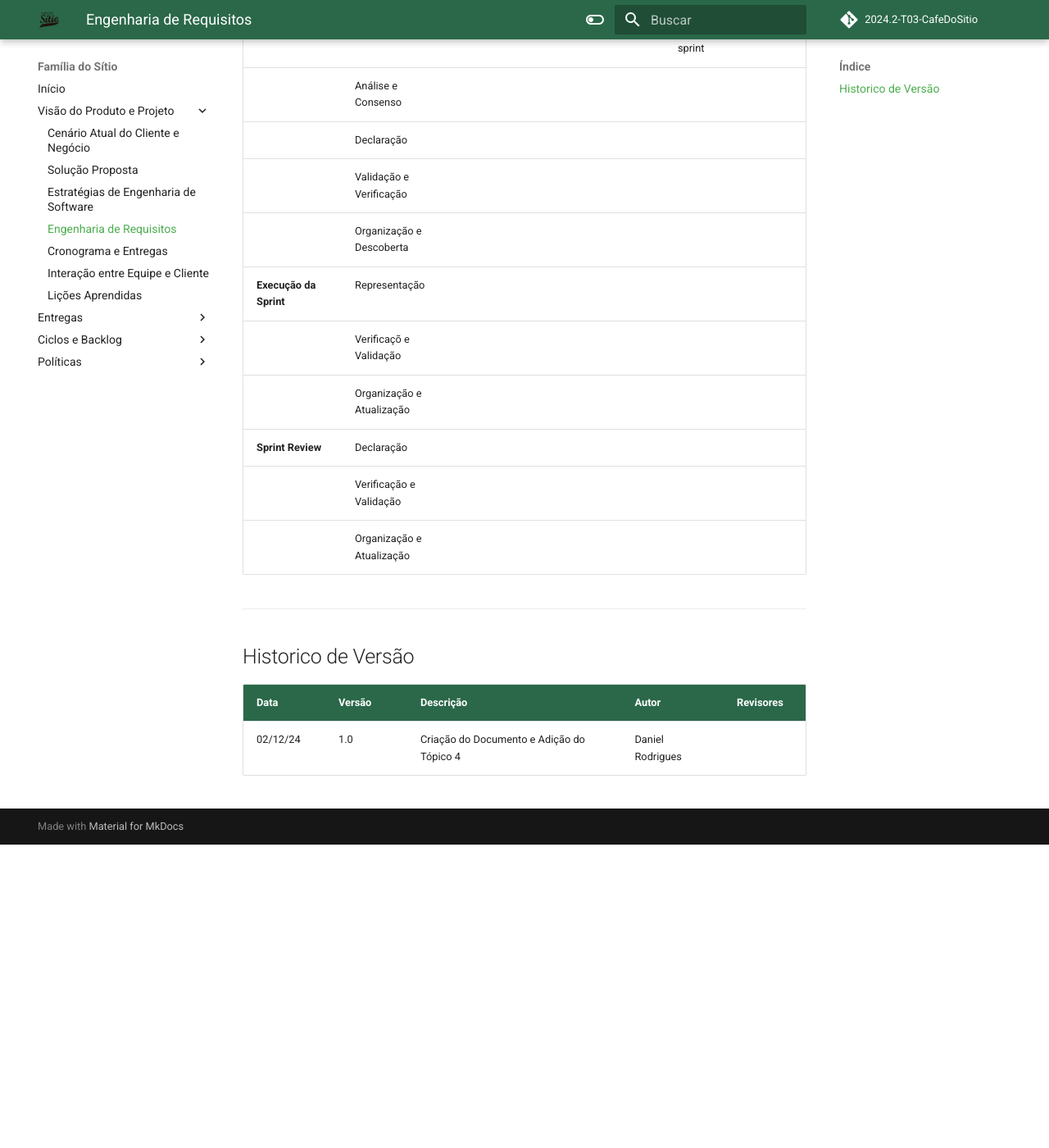
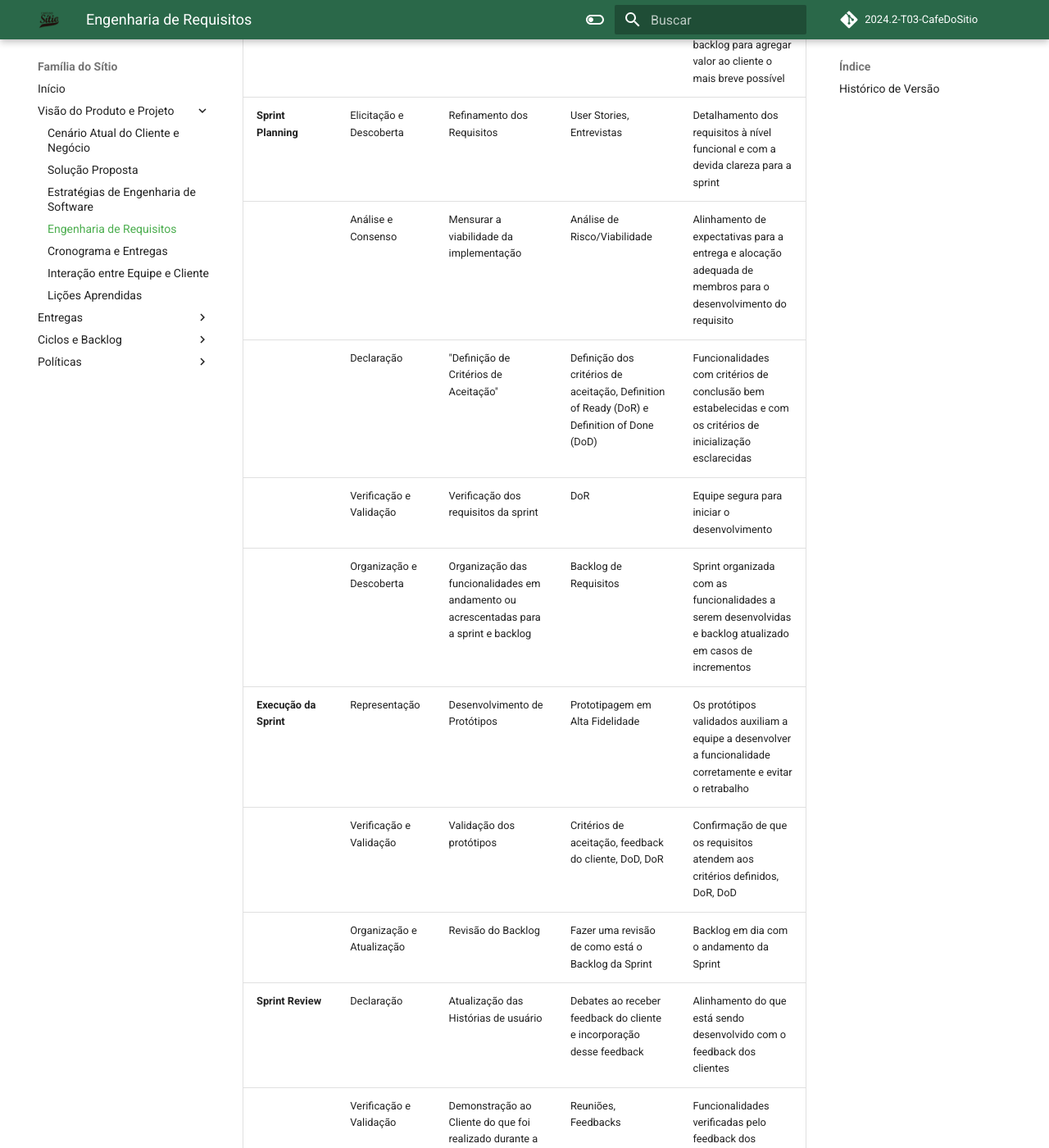
Before and after one commit to mdsreq-fga-unb/2024.2-T03-CafeDoSitio, an MkDocs documentation site: the page built from docs/sections/2-docPage/4-engenhariaRequisitos.md, in a window 1280 px wide and 1400 px high, scrolled down 857 px. Shown: the whole window at 82% size. Built offline with MkDocs 1.6.1 and Material for MkDocs 9.7.7, drawn with Linux system fonts in a browser that asks for light colours; comment, search, counter and statistics services are not loaded; before the commit the page ends 1887 px from its top, so only the background shows below that; some of the changed text lies outside the part shown.

```diff
--- a/docs/sections/2-docPage/4-engenhariaRequisitos.md
+++ b/docs/sections/2-docPage/4-engenhariaRequisitos.md
@@ -4,25 +4,26 @@ Baseando-se na estratégia de desenvolvimento de software selecionado, mencionad
 
 Fases do Processo           | Atividades ER             | Prática                    | Técnica                                                        | Resultado Esperado
 --------------------------- | ------------------------- | -------------------------- | -------------------------------------------------------------- | ----------------------------
-**Planejamento de Release** | Elicitação e Descoberta   | Elicitação de Requisitos   | Workshop Lean Inception, Brainstorming, Reuniões com o cliente | Identificção de requisitos presentes dentro do projeto
+**Planejamento de Release** | Elicitação e Descoberta   | Elicitação de Requisitos   | Workshop Lean Inception, Brainstorming, Reuniões com o cliente | Identificação de requisitos presentes dentro do projeto
                             | Análise e Consenso        | Priorização dos Requisitos | Priorização via Workshop Lean Inception | Definição do valor técnico valor agregado e do impacto na experiência do usuário
                             | Declaração                | Registro dos Requisitos | Épicos e User Stories | Histórias de usuário que descrevem as funcionalidades presentes no projeto
-                            | Validação e Verificação   | | |
-                            | Organização e Atualização | | |
-**Sprint Planning**         | Elicitação e Descoberta   | Refinamento dos Requisitos | User Storys, Entrevistas | Detalhamento dos requisitos à nível funcional e com a devida clareza para a sprint
-                            | Análise e Consenso        | | |
-                            | Declaração                | | |
-                            | Validação e Verificação   | | |
-                            | Organização e Descoberta  | | |
-**Execução da Sprint**      | Representação             | | |
-                            | Verificaçõ e Validação    | | |
-                            | Organização e Atualização | | |
-**Sprint Review**           | Declaração                | | |
-                            | Verificação e Validação   | | |
-                            | Organização e Atualização | | |
+                            | Validação e Verificação   | Validação dos requisitos e prioridade dos itens no backlog | Workshop Lean Inception com PBB | Requisitos e prioridades validadas para o início do desenvolvimento
+                            | Organização e Atualização | Organização dos requisitos  | Product Backlog Building (PBB) | Requisitos organizados em um backlog para agregar valor ao cliente o mais breve possível
+**Sprint Planning**         | Elicitação e Descoberta   | Refinamento dos Requisitos | User Stories, Entrevistas | Detalhamento dos requisitos à nível funcional e com a devida clareza para a sprint
+                            | Análise e Consenso        | Mensurar a viabilidade da implementação  | Análise de Risco/Viabilidade | Alinhamento de expectativas para a entrega e alocação adequada de membros para o desenvolvimento do requisito
+                            | Declaração                | "Definição de Critérios de Aceitação" | Definição dos critérios de aceitação, Definition of Ready (DoR) e Definition of Done (DoD) | Funcionalidades com critérios de conclusão bem estabelecidas e com os critérios de inicialização esclarecidas
+                            | Verificação e Validação    | Verificação dos requisitos da sprint | DoR | Equipe segura para iniciar o desenvolvimento
+                            | Organização e Descoberta  | Organização das funcionalidades em andamento ou acrescentadas para a sprint e backlog | Backlog de Requisitos | Sprint organizada com as funcionalidades a serem desenvolvidas e backlog atualizado em casos de incrementos
+**Execução da Sprint**      | Representação             | Desenvolvimento de Protótipos | Prototipagem em Alta Fidelidade | Os protótipos validados auxiliam a equipe a desenvolver a funcionalidade corretamente e evitar o retrabalho
+                            | Verificação e Validação    | Validação dos protótipos | Critérios de aceitação, feedback do cliente, DoD, DoR | Confirmação de que os requisitos atendem aos critérios definidos, DoR, DoD
+                            | Organização e Atualização | Revisão do Backlog | Fazer uma revisão de como está o Backlog da Sprint | Backlog em dia com o andamento da Sprint
+**Sprint Review**           | Declaração                | Atualização das Histórias de usuário | Debates ao receber feedback do cliente e incorporação desse feedback | Alinhamento do que está sendo desenvolvido com o feedback dos clientes
+                            | Verificação e Validação   | Demonstração ao Cliente do que foi realizado durante a Sprint | Reuniões, Feedbacks | Funcionalidades verificadas pelo feedback dos clientes
+                            | Organização e Atualização | Organização das funcionalidades finalizadas ou debitadas da sprint | Backlog de Requisitos | Backlog atualizado com as funcionalidades atrasadas e implementadas
 
 ---
-## Historico de Versão
+## Histórico de Versão
 Data     | Versão | Descrição | Autor | Revisores
 -------- | ------ | --------- | ----- | ---------
-02/12/24 | 1.0 | Criação do Documento e Adição do Tópico 4 | Daniel Rodrigues |
+02/12/24 | 1.0 | Criação do Documento e Adição do Tópico 4 | Daniel Rodrigues | Marcella Anderle
+03/12/24 | 1.1 | Finalização do Documento | João Pedro | Marcella Anderle
```
